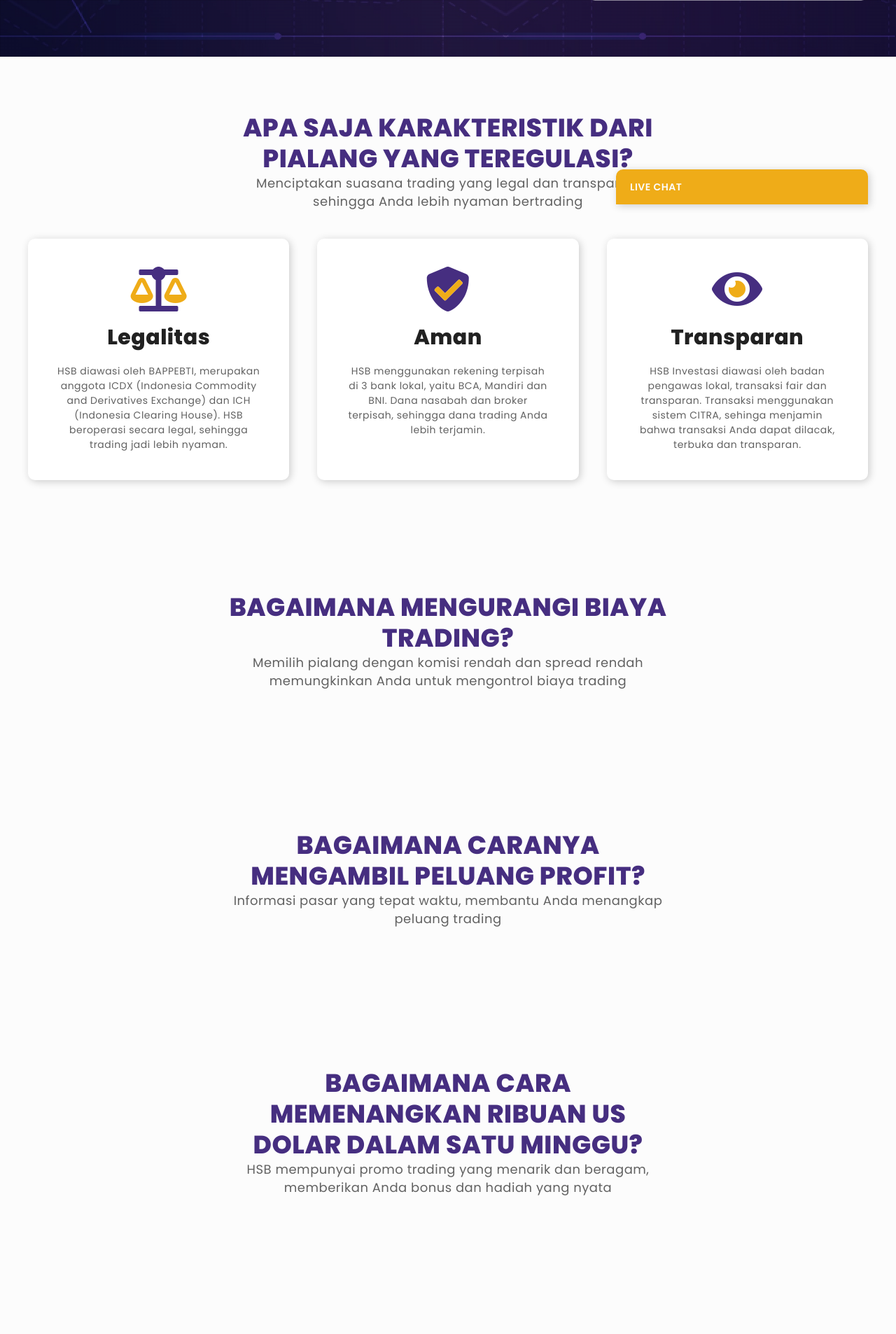
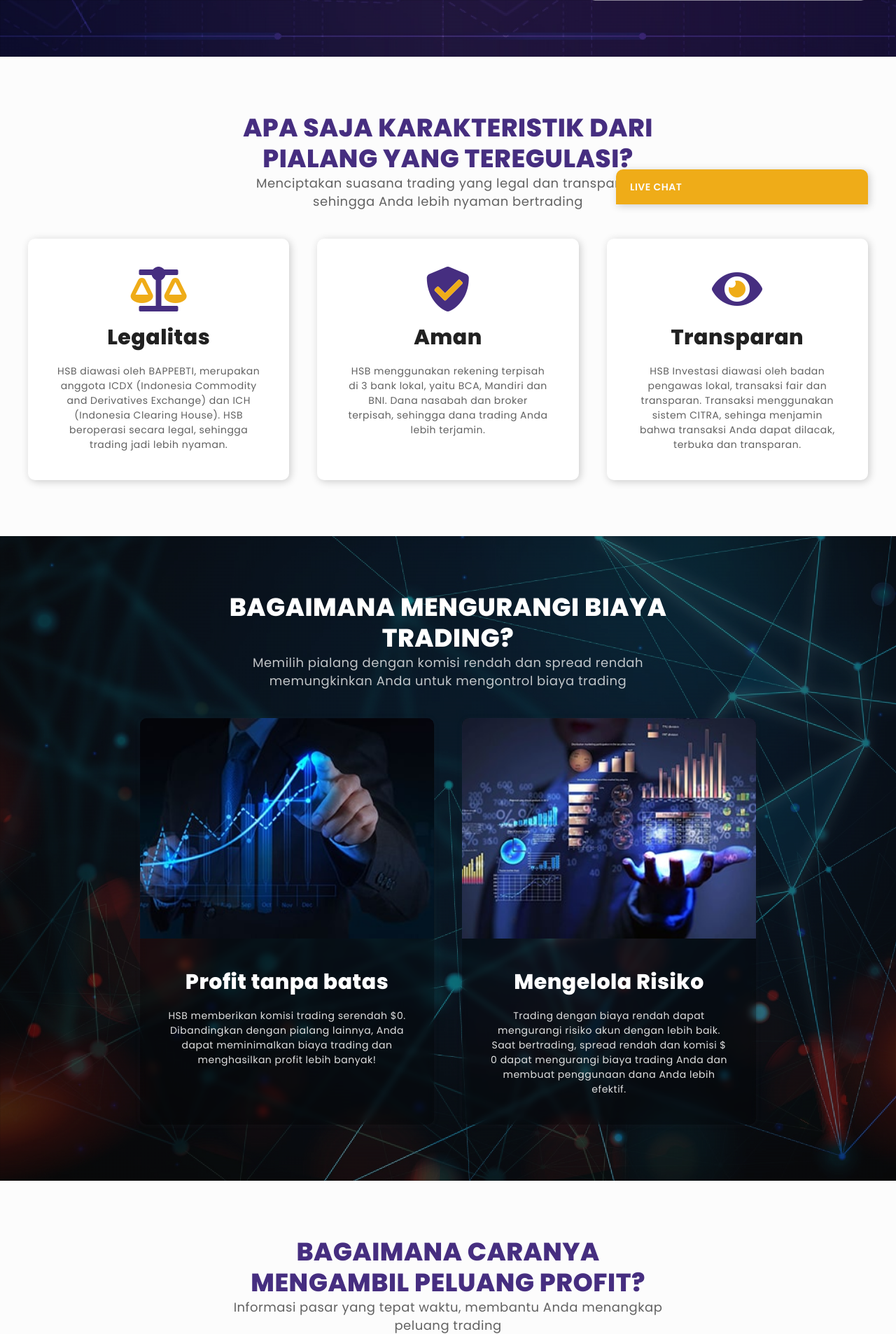
Before and after one commit to ovarz/hsb, a PHP site: page / in a window 1280 px wide. Shown: the part 508-2414 px from the top of the page at 70% size. Run offline with PHP 8.4, Linux system fonts and the light colour scheme.

Commit message:
section cost

```diff
--- a/css/base-desktop.css
+++ b/css/base-desktop.css
@@ -6,7 +6,7 @@
 
 .mobile-only{display:none !important; visibility:hidden; content-visibility:hidden;}
 
-.float-bottom-livechat.btn{position:fixed; right:var(--section-space); bottom:0; width:360px; height:var(--body-padding);
+.float-bottom-livechat.btn{position:fixed; z-index:10; right:var(--section-space); bottom:0; width:360px; height:var(--body-padding);
 background-color:var(--font-link-tertiary);
 -moz-border-radius:var(--rounded-normal) var(--rounded-normal) 0 0;
 -webkit-border-radius:var(--rounded-normal) var(--rounded-normal) 0 0;
--- a/css/core.css
+++ b/css/core.css
@@ -57,3 +57,28 @@ footer > span > *{padding:var(--section-space) 0;}
 }
 
 .cover-image:after{content:''; display:block; position:absolute; top:0; left:0; width:100%; height:100%; background:url("../img/fixdot.png");}
+
+.cost{background-color:#212121; position:relative;}
+.cost .cover-image{opacity:0.75;}
+.cost .cover-image .flex_lazy{background-attachment:fixed;}
+.cost .section-title h3{color:#FFF;}
+.cost .section-title h4{color:rgba(255,255,255,0.75);}
+.cost > span{display:block; position:relative; z-index:3;}
+.cost-content > span{display:grid; grid-template-columns:repeat(auto-fit, minmax(240px,1fr)); grid-column-gap:10px; grid-row-gap:10px;}
+.cost-content-box{background-color:rgba(0,0,0,0.25); -webkit-backdrop-filter:blur(5px); backdrop-filter:blur(5px); overflow:hidden;
+-moz-border-radius:var(--rounded-normal); -webkit-border-radius:var(--rounded-normal); border-radius:var(--rounded-normal);
+-moz-box-shadow:var(--shadow-base); -webkit-box-shadow:var(--shadow-base); box-shadow:var(--shadow-base);}
+.cost-content-box *{text-align:center;}
+.cost-content-box h5{font-weight:bold; margin-bottom:15px; color:#FFF; font-size:30px;}
+.cost-content-box p{color:#e0e0e0;}
+.ccb-image{background-position:center right;}
+.ccb-image:after{content:''; display:block; padding-top:75%;}
+.ccb-info{padding:var(--section-space);}
+
+@media screen and (min-width:1024px){
+  .cost-content > span{max-width:880px;}
+}
+
+@media screen and (min-width:1280px){
+  .cost-content > span{grid-column-gap:var(--section-space); grid-row-gap:var(--section-space);}
+}
--- a/module/cost.php
+++ b/module/cost.php
@@ -1,4 +1,8 @@
   <section class="cost content_center">
+    <div class="cover-image">
+      <div class="mobile-only flex_lazy"><img alt="Cover" data-original="img/cost-mobile.jpg" /></div>
+      <div class="desktop-only flex_lazy"><img alt="Cover" data-original="img/cost-desktop.jpg" /></div>
+    </div>
     <span>
       <div class="section-title content_center">
         <span>
@@ -6,5 +10,28 @@
           <h4>Memilih pialang dengan komisi rendah dan spread rendah memungkinkan Anda untuk mengontrol biaya trading</h4>
         </span>
       </div>
+
+      <div class="cost-content content_center">
+        <span>
+          <div class="cost-content-box">
+            <div class="ccb-image flex_lazy">
+              <img alt="Content" data-original="img/unlimited-profit.jpg" />
+            </div>
+            <div class="ccb-info">
+              <h5>Profit tanpa batas</h5>
+              <p>HSB memberikan komisi trading serendah $0. Dibandingkan dengan pialang lainnya, Anda dapat meminimalkan biaya trading dan menghasilkan profit lebih banyak!</p>
+            </div>
+          </div>
+          <div class="cost-content-box">
+            <div class="ccb-image flex_lazy">
+              <img alt="Content" data-original="img/manage-risk.jpg" />
+            </div>
+            <div class="ccb-info">
+              <h5>Mengelola Risiko</h5>
+              <p>Trading dengan biaya rendah dapat mengurangi risiko akun dengan lebih baik. Saat bertrading, spread rendah dan komisi $ 0 dapat mengurangi biaya trading Anda dan membuat penggunaan dana Anda lebih efektif.</p>
+            </div>
+          </div>
+        </span>
+      </div>
     </span>
   </section>
--- a/module/open.php
+++ b/module/open.php
@@ -1,4 +1,4 @@
-  <section class="cost content_center">
+  <section class="open content_center">
     <span>
       <div class="section-title content_center">
         <span>
--- a/module/profit.php
+++ b/module/profit.php
@@ -1,4 +1,4 @@
-  <section class="cost content_center">
+  <section class="profit content_center">
     <span>
       <div class="section-title content_center">
         <span>
--- a/module/win.php
+++ b/module/win.php
@@ -1,4 +1,4 @@
-  <section class="cost content_center">
+  <section class="win content_center">
     <span>
       <div class="section-title content_center">
         <span>
```
Also changed, not shown: img/cost-desktop.jpg (added), img/cost-mobile.jpg (added), img/manage-risk.jpg (added), img/unlimited-profit.jpg (added).
